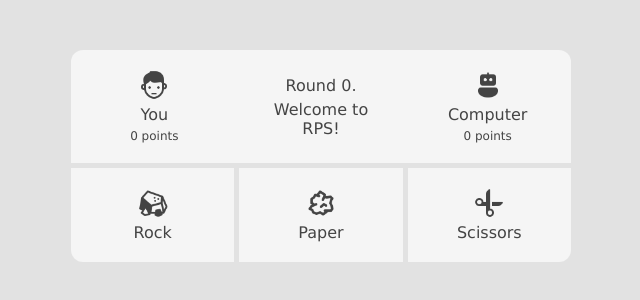
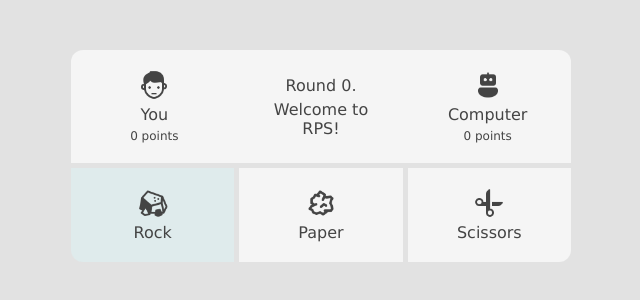
Before and after one commit to cha-law/rock-paper-scissors, a plain HTML site: page index.html in a window 1280 px wide. In both pictures the pointer is over the button "Rock". Shown: the whole page, without its empty margins (319-959 px from the left). Drawn offline with Linux system fonts and the light colour scheme.

Commit message:
Added hover effect over buttons

```diff
--- a/style.css
+++ b/style.css
@@ -78,3 +78,7 @@ img {
     height: auto;
     width: 30px;
 }
+
+.buttons button:hover {
+    background-color: #dfebec;
+}
```
